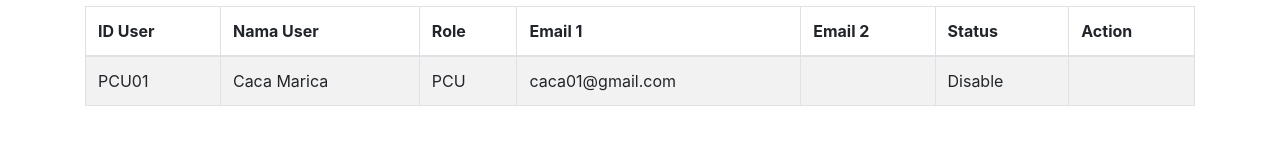
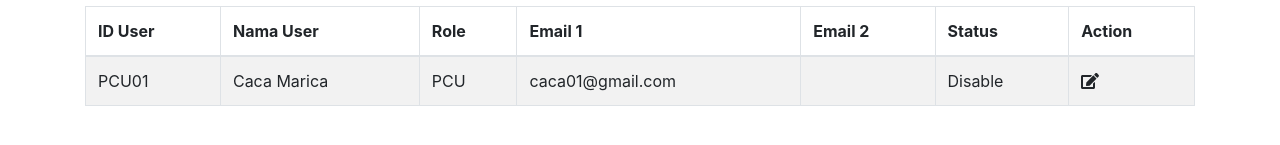
Before and after one commit to madeabinawa/ui2mvp7, a React (Create React App) app: page / in a window 1280 px wide. Shown: the part 403-548 px from the top of the page. Built offline with nearby package versions, Linux system fonts and the light colour scheme.

Commit message:
Add Icon Edit UserPage in Table

```diff
--- a/src/pages_BPBA/usersPage.jsx
+++ b/src/pages_BPBA/usersPage.jsx
@@ -1,5 +1,7 @@
 import React,{ useState } from 'react'
 import { Form, Col, Row, Button, Modal, Table, ButtonGroup } from 'react-bootstrap'
+import { FontAwesomeIcon } from '@fortawesome/react-fontawesome'
+import { faEdit } from '@fortawesome/free-solid-svg-icons'
 
 function AddUsersModal(props) {
     return (
@@ -86,7 +88,7 @@
                     <td>caca01@gmail.com</td>
                     <td></td>
                     <td>Disable</td>
-                    <td><i class="fas fa-edit"></i></td>
+                    <td><FontAwesomeIcon icon={faEdit} /></td>
                 </tr>
             </tbody>
         </Table>
```
